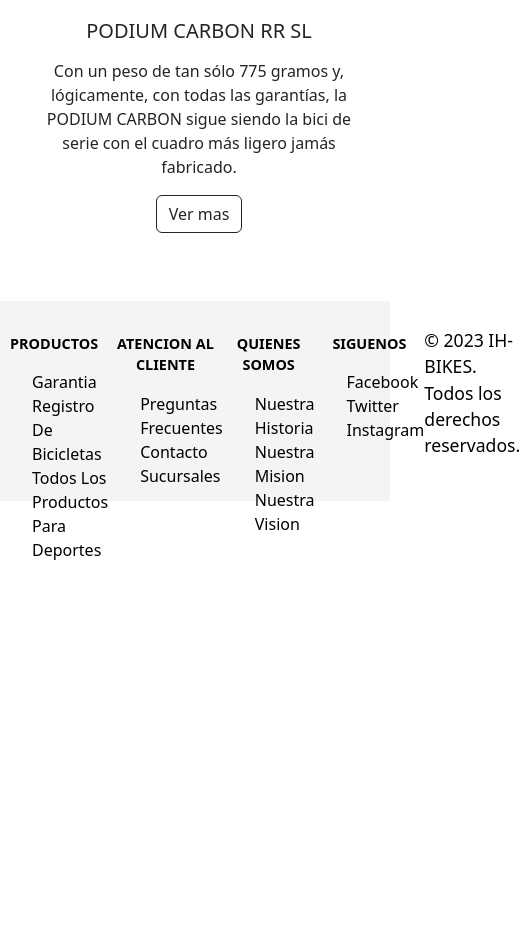
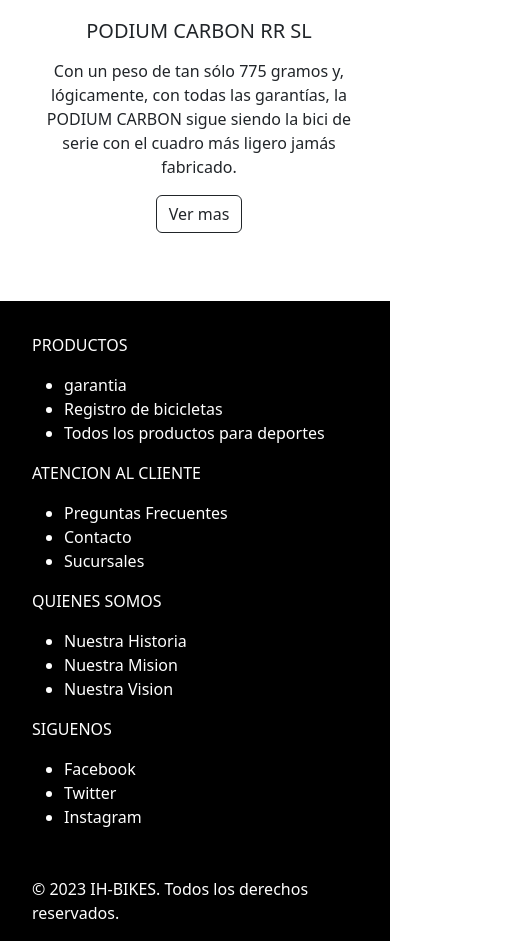
Before and after one commit to AndHoyosGarzon/ProyectoFinalCoderhouseWeb.github.io, a website: page index.html in a window 390 px wide. Shown: the part 6092-7033 px from the top of the page, 520 px wide, since content can reach past the window. Before the commit the page ends 6654 px from the top, so only its background shows below. Drawn offline with nearby package versions, Linux system fonts and the light colour scheme.

Commit message:
mejorando footer responsive

```diff
--- a/css/style.css
+++ b/css/style.css
@@ -1,3 +1,8 @@
+*{
+    margin: 0px;
+    padding: 0px;
+}
+
 .branding{
   width: 25px;
   height: 30px;
@@ -6,78 +11,81 @@
   margin-bottom: 2rem;
 }
 
-
-footer#footerIndex{
-    display: flex;
-    justify-content: space-evenly;
-    background-color: #f5f3f4;
-    color: #000;
+footer#f-Index{
     width: 100%;
-    height: 200px;
+    height: auto;
+    background-color: #b8bdb5;
+    padding-top: 2rem;
+    padding-left: 2rem;
+    padding-right: 2rem;
+    display: grid;
+    justify-content: space-between;
+    grid-template-areas:
+        'productos service info seguir'
+        'copyR copyR copyR copyR'
+    ;
 }
 
-footer#footerIndex div.footerInfo{
-    display: flex;
-    flex-direction: column;
-    padding-top: 2rem;
-    text-align: left;
+footer#f-Index div.area1{
+    grid-area: productos;
 }
 
-footer#footerIndex div.footerInfo p.footerInfo__title{
-    text-transform: uppercase;
-    font-weight: bolder;
-    font-size: 0.9rem;
-    text-align: center;
+footer#f-Index div.area2{
+    grid-area: service;
 }
 
-footer#footerIndex div.footerInfo ul.footerInfo__list{
-    text-transform: capitalize;
-    list-style: none;
+footer#f-Index div.area3{
+    grid-area: info;
 }
 
-.items-hov:hover{
-        color: grey;
-        cursor: pointer;
-        text-decoration: underline;
+footer#f-Index div.area4{
+    grid-area: seguir;
 }
 
-.footerInfo__copy{
-    display: flex;
-    flex-direction: column;
-    justify-content: center;
-    font-size: 1.1rem;
+footer#f-Index div.area5{
+    grid-area: copyR;
+    margin: auto;
+    padding-top: 2rem;
 }
 
-/*Media footer*/
-@media (min-width: 576px) {
-    footer#footerIndex{
+@media(min-width: 200px) and (max-width: 768px){
+    footer#f-Index{
+        width: 100%;
+        height: auto;
+        background-color: #000;
+        color: white;
+        padding-top: 2rem;
+        padding-left: 2rem;
+        padding-right: 2rem;
+        display: grid;
         grid-template-areas:
-            'product'
-            'atenCliente'
-            'quienSomos'
-            'rs'
+            'productos'
+            'service'
+            'info'
+            'seguir'
             'copyR'
         ;
     }
 
-    footer#footerIndex div.media1{
-        grid-area: product;
+    footer#f-Index div.area1{
+        grid-area: productos;
     }
 
-    footer#footerIndex div.media2{
-        grid-area: atenCliente;
+    footer#f-Index div.area2{
+        grid-area: service;
     }
 
-    footer#footerIndex div.media3{
-        grid-area: quienSomos;
+    footer#f-Index div.area3{
+        grid-area: info;
     }
 
-    footer#footerIndex div.media4{
-        grid-area: rs;
+    footer#f-Index div.area4{
+        grid-area: seguir;
     }
 
-    footer#footerIndex div.media5{
+    footer#f-Index div.area5{
         grid-area: copyR;
+        margin: auto;
+        padding-top: 2rem;
     }
-
 }
--- a/index.html
+++ b/index.html
@@ -191,40 +191,40 @@
         </section>
       </main>
 
-      <footer id="footerIndex">
-        <div class="footerInfo media1">
-            <p class="footerInfo__title">PRODUCTOS</p>
-            <ul class="footerInfo__list">
-                <li class="footerInfo__list--items items-hov">garantia</li>
-                <li class="footerInfo__list--items items-hov">Registro de bicicletas</li>
-                <li class="footerInfo__list--items items-hov">Todos los productos para deportes</li>
+      <footer id="f-Index">
+        <div class="area1">
+            <p class="">PRODUCTOS</p>
+            <ul class="">
+                <li class="">garantia</li>
+                <li class="">Registro de bicicletas</li>
+                <li class="">Todos los productos para deportes</li>
             </ul>
         </div>
-        <div class="footerInfo media2">
-            <p class="footerInfo__title">ATENCION AL CLIENTE</p>
-            <ul class="footerInfo__list">
-                <li class="footerInfo__list--items items-hov">Preguntas Frecuentes</li>
-                <li class="footerInfo__list--items items-hov">Contacto</li>
-                <li class="footerInfo__list--items items-hov">Sucursales</li>
+        <div class="area2">
+            <p class="">ATENCION AL CLIENTE</p>
+            <ul class="">
+                <li class="">Preguntas Frecuentes</li>
+                <li class="">Contacto</li>
+                <li class="">Sucursales</li>
             </ul>
         </div>
-        <div class="footerInfo media3">
-            <p class="footerInfo__title">QUIENES SOMOS</p>
-            <ul class="footerInfo__list">
-                <li class="footerInfo__list--items items-hov">Nuestra Historia</li>
-                <li class="footerInfo__list--items items-hov">Nuestra Mision</li>
-                <li class="footerInfo__list--items items-hov">Nuestra Vision</li>
+        <div class="area3">
+            <p class="">QUIENES SOMOS</p>
+            <ul class="">
+                <li class="">Nuestra Historia</li>
+                <li class="">Nuestra Mision</li>
+                <li class="">Nuestra Vision</li>
             </ul>
         </div>
-        <div class="footerInfo media4">
-            <p class="footerInfo__title">SIGUENOS</p>
-            <ul class="footerInfo__list">
-                <li class="footerInfo__list--items items-hov">Facebook</li>
-                <li class="footerInfo__list--items items-hov">Twitter</li>
-                <li class="footerInfo__list--items items-hov">Instagram</li>
+        <div class="area4">
+            <p class="">SIGUENOS</p>
+            <ul class="">
+                <li class="">Facebook</li>
+                <li class="">Twitter</li>
+                <li class="">Instagram</li>
             </ul>
         </div>
-        <div class="footerInfo__copy media5">
+        <div class="area5">
             <p>© 2023 IH-BIKES. Todos los derechos reservados.</p>
         </div>
       </footer>
```
